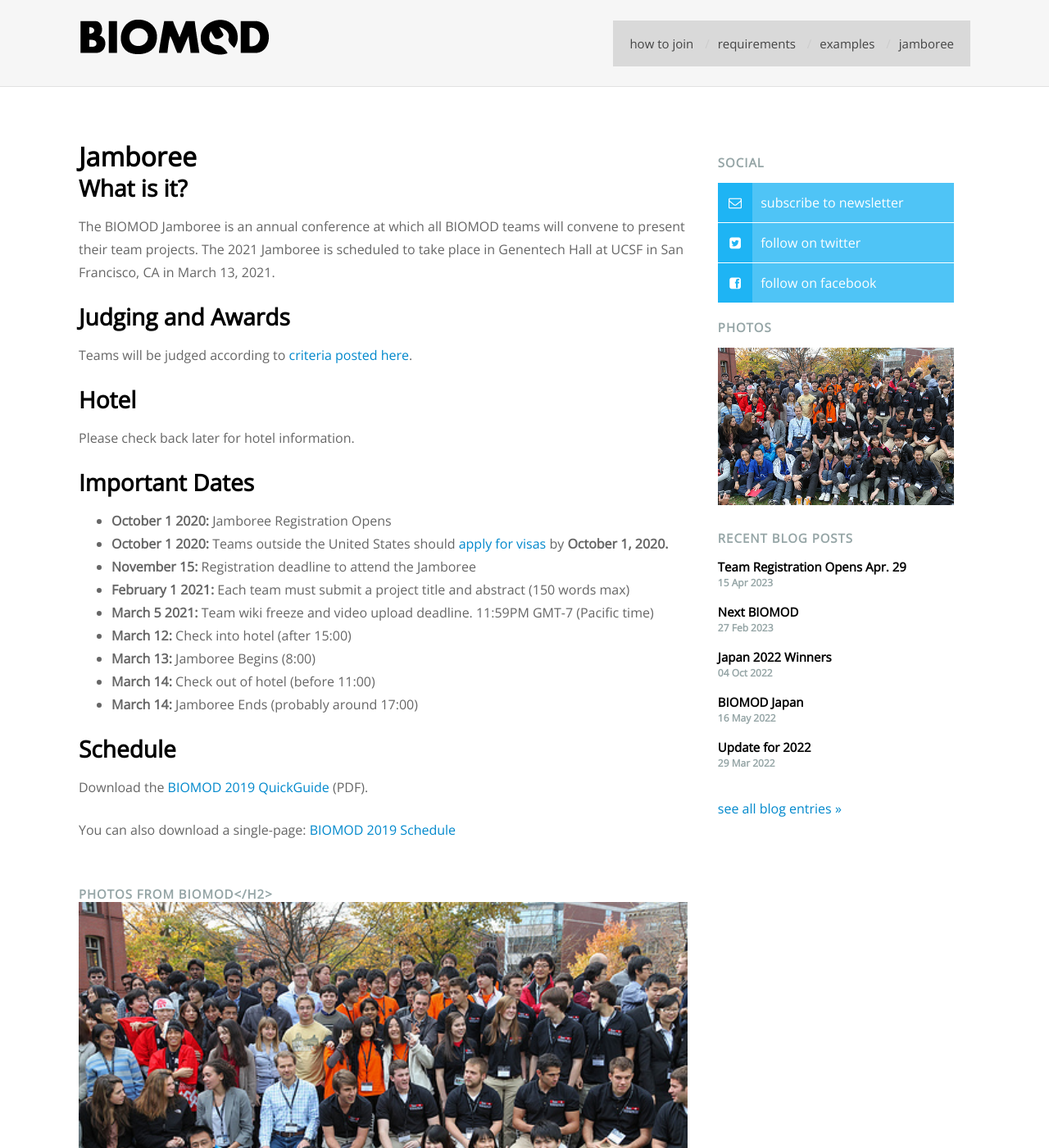
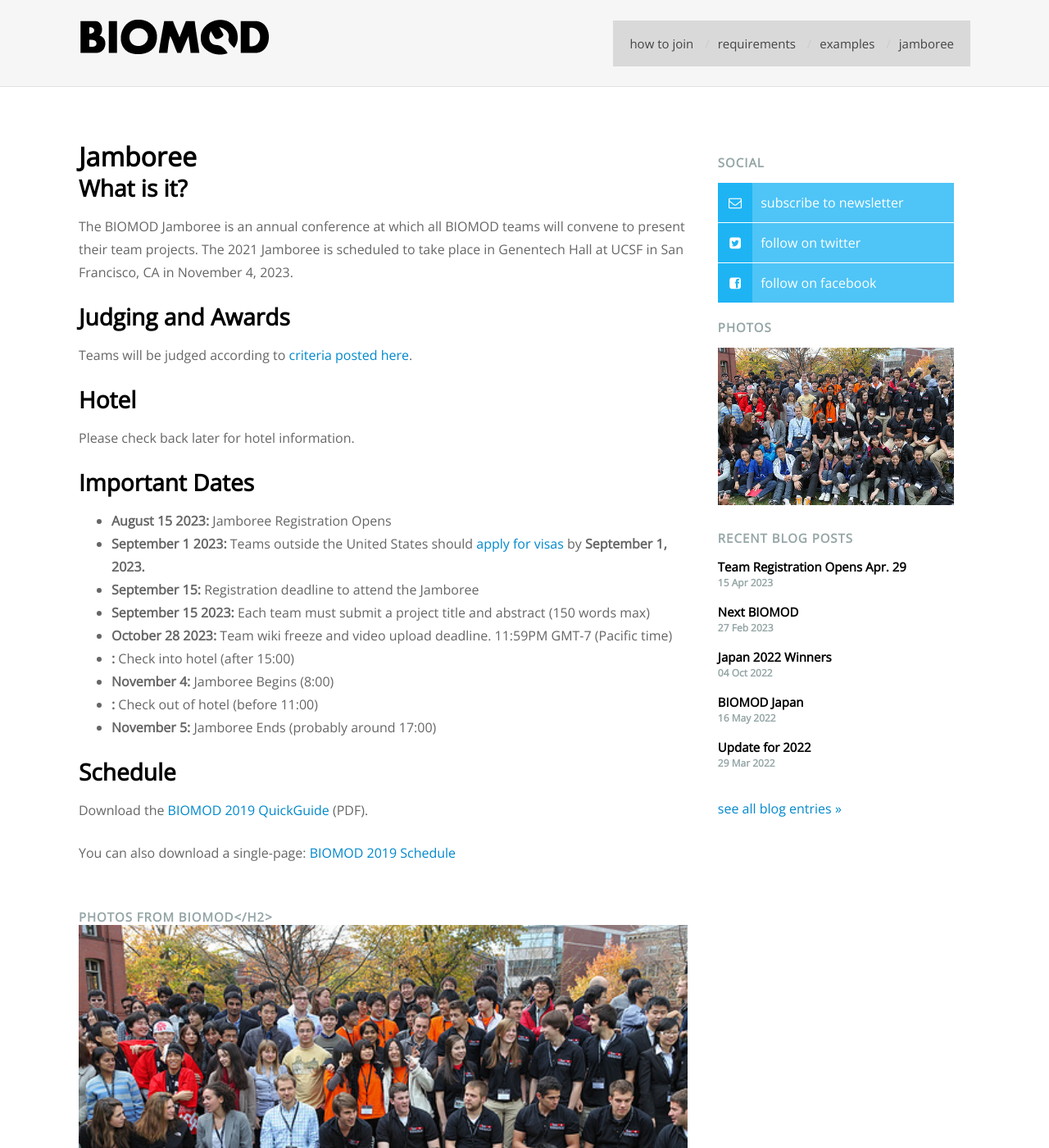
Before and after one commit to sdouglas/biomod, a Jekyll site: the page built from jamboree/index.md, in a window 1280 px wide and 1400 px high. Shown: the whole window at 82% size. Built offline with Jekyll 4.4.1, drawn with Linux system fonts in a browser that asks for light colours; nearby versions of some CDN libraries.

Commit message:
Date updates for 2023
Updates on important dates and fees for 2023 (some are tentative)

```diff
--- a/_config.yml
+++ b/_config.yml
@@ -15,23 +15,23 @@ plugins:
 # registration date or jamboree date is called UPCOMING_DATE (below)
 # jekyll date format: YYYY-MM-DD HH:MM:SS +/-TTTT
 
-# wiki_video deadline
+# team registration deadline
 # upcoming_date: "Oct 27 2017 23:59:00 -1000"
-upcoming_date: "Jun 30 2020 23:59:00"
+upcoming_date: "May 31 2023 23:59:00 +09:00" # JST / UTC+0900
 
 # important dates
-team_registration_opens: "Mar 1 2020 14:00:00"
-team_registration_deadline: "Jun 30 2020 23:59:00"
-judging_criteria_posted: "Jun 30 2020 23:59:00"
-jamboree_registration_start: "Oct 1 2020 00:00:00"
-visa_letter_requests: "Oct 1 2020 00:00:00"
-jamboree_registration_deadline: "Nov 15 2020 23:59:00"
-project_abstract_deadline: "Feb 1 2021 23:59:00"
-wiki_video_deadline: "Mar 5 2021 11:59:00"
-hotel_checkin_time: "Mar 12 2021 15:00:00"
-jamboree_start_time: "Mar 13 2021 08:00:00"
-hotel_checkout_time: "Mar 14 2021 11:00:00"
-jamboree_end_time: "Mar 14 2021 17:00:00"
+team_registration_opens: "Apr 29 2023 12:00:00 +09:00"
+team_registration_deadline: "May 31 2023 23:59:00 +09:00"
+#judging_criteria_posted: "Jun 30 2020 23:59:00"
+jamboree_registration_start: "Aug 15 2023 00:00:00 +09:00"
+visa_letter_requests: "Sep 1 2023 00:00:00 +09:00"
+jamboree_registration_deadline: "Sep 15 2023 23:59:00 +09:00"
+project_abstract_deadline: "Sep 15 2023 23:59:00 +09:00"
+wiki_video_deadline: "Oct 28 2023 11:59:00 +09:00"
+#hotel_checkin_time: "Mar 12 2021 15:00:00"
+jamboree_start_time: "Nov 4 2023 09:00:00 +09:00"
+#hotel_checkout_time: "Mar 14 2021 11:00:00"
+jamboree_end_time: "Nov 5 2023 14:00:00 +09:00"
 
-team_registration_fee: 300
-individual_registration_fee: 220
+team_registration_fee: 300 #JPY
+individual_registration_fee: "TBD"
```
